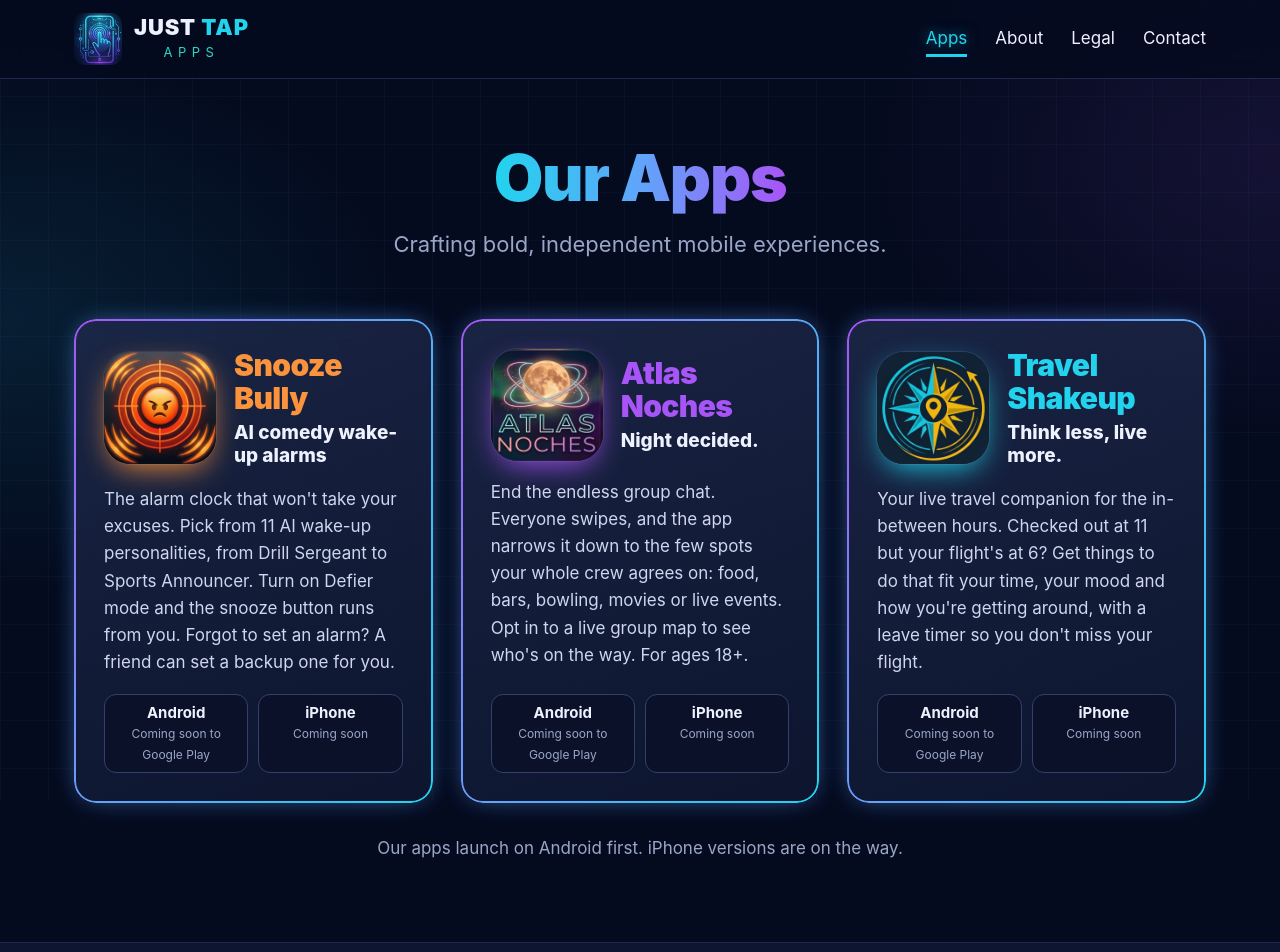
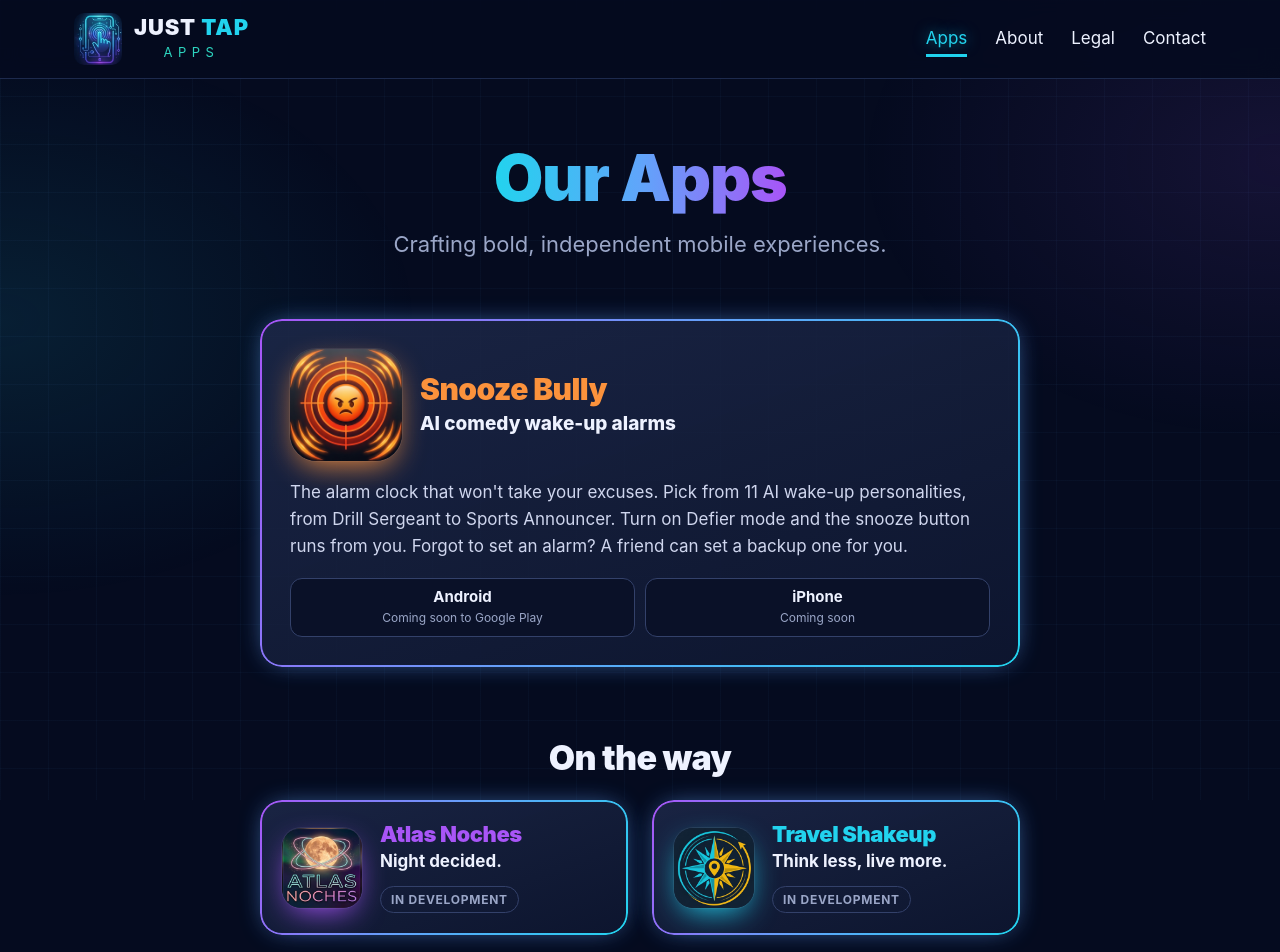
Before and after one commit to travel-shakeup/justtapapps-site, a plain HTML site: page apps.html in a window 1280 px wide. Shown: the top 952 px of the page. Drawn offline with Linux system fonts and the light colour scheme.

Commit message:
Feature Snooze Bully; keep upcoming apps to name and tagline
Co-Authored-By: Claude Opus 5.5 <noreply@anthropic.com>
Claude-Session: https://claude.ai/code/session_01RYdZEk7NXZUv8HgU6h8KLk

```diff
--- a/apps.html
+++ b/apps.html
@@ -6,7 +6,7 @@
 <meta http-equiv="Content-Security-Policy" content="default-src 'none'; style-src 'self'; img-src 'self'; base-uri 'none'; form-action 'none'">
 <meta name="referrer" content="strict-origin-when-cross-origin">
 <title>Our Apps — Just Tap Apps</title>
-<meta name="description" content="Snooze Bully, Atlas Noches and Travel Shakeup by Just Tap Apps.">
+<meta name="description" content="Snooze Bully and more apps on the way from Just Tap Apps.">
 <link rel="icon" href="logo-icon.png">
 <link rel="stylesheet" href="style.css">
 </head>
@@ -21,24 +21,24 @@
 <section class="wrap">
   <h1 class="page-title"><span class="grad-text">Our Apps</span></h1>
   <p class="page-sub">Crafting bold, independent mobile experiences.</p>
-  <div class="apps-grid">
+  <div class="featured">
     <article class="glow app snooze">
       <div class="app-top"><img class="app-icon" src="snooze-bully.png" alt="Snooze Bully logo" width="512" height="512">
         <div><h2>Snooze Bully</h2><div class="tag">AI comedy wake-up alarms</div></div></div>
       <p>The alarm clock that won't take your excuses. Pick from 11 AI wake-up personalities, from Drill Sergeant to Sports Announcer. Turn on Defier mode and the snooze button runs from you. Forgot to set an alarm? A friend can set a backup one for you.</p>
       <div class="stores"><span class="store"><b>Android</b><small>Coming soon to Google Play</small></span><span class="store"><b>iPhone</b><small>Coming soon</small></span></div>
     </article>
-    <article class="glow app noches">
-      <div class="app-top"><img class="app-icon" src="atlas-noches.png" alt="Atlas Noches logo" width="512" height="512">
-        <div><h2>Atlas Noches</h2><div class="tag">Night decided.</div></div></div>
-      <p>End the endless group chat. Everyone swipes, and the app narrows it down to the few spots your whole crew agrees on: food, bars, bowling, movies or live events. Opt in to a live group map to see who's on the way. For ages 18+.</p>
-      <div class="stores"><span class="store"><b>Android</b><small>Coming soon to Google Play</small></span><span class="store"><b>iPhone</b><small>Coming soon</small></span></div>
+  </div>
+
+  <h2 class="soon-title">On the way</h2>
+  <div class="soon-grid">
+    <article class="glow soon noches">
+      <img class="app-icon" src="atlas-noches.png" alt="Atlas Noches logo" width="512" height="512">
+      <div><h3>Atlas Noches</h3><p class="tag">Night decided.</p><span class="pill">In development</span></div>
     </article>
-    <article class="glow app travel">
-      <div class="app-top"><img class="app-icon" src="travel-shakeup.png" alt="Travel Shakeup logo" width="512" height="512">
-        <div><h2>Travel Shakeup</h2><div class="tag">Think less, live more.</div></div></div>
-      <p>Your live travel companion for the in-between hours. Checked out at 11 but your flight's at 6? Get things to do that fit your time, your mood and how you're getting around, with a leave timer so you don't miss your flight.</p>
-      <div class="stores"><span class="store"><b>Android</b><small>Coming soon to Google Play</small></span><span class="store"><b>iPhone</b><small>Coming soon</small></span></div>
+    <article class="glow soon travel">
+      <img class="app-icon" src="travel-shakeup.png" alt="Travel Shakeup logo" width="512" height="512">
+      <div><h3>Travel Shakeup</h3><p class="tag">Think less, live more.</p><span class="pill">In development</span></div>
     </article>
   </div>
   <p class="note">Our apps launch on Android first. iPhone versions are on the way.</p>
--- a/style.css
+++ b/style.css
@@ -67,7 +67,15 @@ h1,h2,h3{letter-spacing:-.02em;line-height:1.1}
 .store small{font-size:12px}
 a.store:hover{border-color:var(--c)}
 .snooze{--c:#fb923c} .noches{--c:var(--purple)} .travel{--c:var(--cyan)}
-.note{text-align:center;color:var(--muted);margin-top:-56px;margin-bottom:80px}
+.note{text-align:center;color:var(--muted);margin-bottom:80px}
+.featured{max-width:760px;margin:56px auto 0}
+.soon-title{text-align:center;font-size:clamp(26px,3.4vw,34px);font-weight:900;margin:72px 0 24px}
+.soon-grid{display:grid;grid-template-columns:repeat(auto-fit,minmax(280px,1fr));gap:24px;max-width:760px;margin:0 auto 40px}
+.soon{display:flex;align-items:center;gap:18px;padding:22px}
+.soon .app-icon{flex-basis:80px;width:80px;height:80px}
+.soon h3{font-size:22px;font-weight:900;color:var(--c)}
+.soon .tag{color:var(--text);font-weight:700;margin:2px 0 10px}
+.pill{display:inline-block;font-size:12px;font-weight:700;letter-spacing:.06em;text-transform:uppercase;color:var(--muted);border:1px solid #33416a;border-radius:999px;padding:3px 10px}
 
 /* about */
 .quote{font-size:clamp(20px,2.6vw,30px);line-height:1.35;margin:48px auto 0;max-width:980px}
```
Also changed, not shown: disclaimer.html (+0 -6 lines), index.html (+1 -1 lines), privacy.html (+1 -1 lines).
